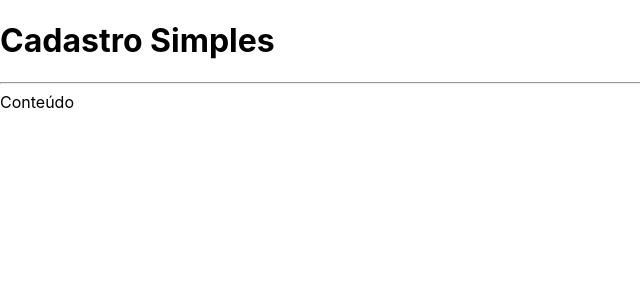
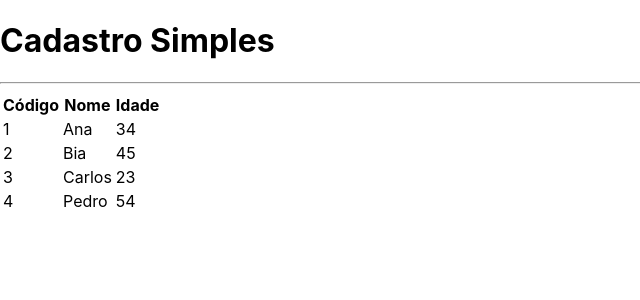
Before and after one commit to MateusGomes04/next-crud-, a Next.js app: page / in a window 1280 px wide. Shown: the top 300 px of the page, without its empty margins (0-640 px from the left). Built offline with nearby package versions, Linux system fonts and the light colour scheme.

Commit message:
add Component table #01

```diff
--- /dev/null
+++ b/src/components/Tabela.tsx
@@ -0,0 +1,43 @@
+import { JSXElementConstructor, Key, ReactElement, ReactFragment, ReactPortal } from "react";
+import Cliente from "../core/Cliente";
+
+interface TabelaProps {
+    clientes: Cliente[]
+}
+
+export default function Tabela(props: any) {
+
+    function renderizarCabecalho() {
+        return (
+            <tr>
+                <th>Código</th>
+                <th>Nome</th>
+                <th>Idade</th>
+            </tr>
+        )
+
+    }
+
+    function renderizarDados(){
+        return props.clientes?.map((cliente: { id: string | number | boolean | ReactElement<any, string | JSXElementConstructor<any>> | ReactFragment | ReactPortal | null | undefined; nome: string | number | boolean | ReactElement<any, string | JSXElementConstructor<any>> | ReactFragment | ReactPortal | null | undefined; idade: string | number | boolean | ReactElement<any, string | JSXElementConstructor<any>> | ReactFragment | ReactPortal | null | undefined; }, id: any) => {
+            return (
+                <tr key ={cliente.id}>
+                    <td>{cliente.id}</td>
+                    <td>{cliente.nome}</td>
+                    <td>{cliente.idade}</td>
+                </tr>
+            )
+        })
+    }
+
+    return (
+        <table>
+            <thead>
+            {renderizarCabecalho()}
+            </thead>
+            <tbody>
+                {renderizarDados()}
+            </tbody>
+        </table>
+    )
+}
--- a/src/pages/index.tsx
+++ b/src/pages/index.tsx
@@ -1,6 +1,16 @@
-import Layout from "../components/Layout"
+import Layout from "../components/Layout";
+import Tabela from "../components/Tabela";
+import Cliente from "../core/Cliente"
 
 export default function Home() {
+
+  const cliente = [
+    new Cliente('Ana', 34, '1'),
+    new Cliente('Bia', 45, '2'),
+    new Cliente('Carlos', 23, '3'),
+    new Cliente('Pedro', 54, '4'),
+  ]
+
   return (
     <div className={`
     flex justify-center items-center h-screen
@@ -9,7 +19,7 @@ export default function Home() {
     `}>
 
       <Layout titulo="Cadastro Simples">
-        <span>Conteúdo</span>
+        <Tabela clientes={cliente}></Tabela>
       </Layout>
 
     </div>
```
